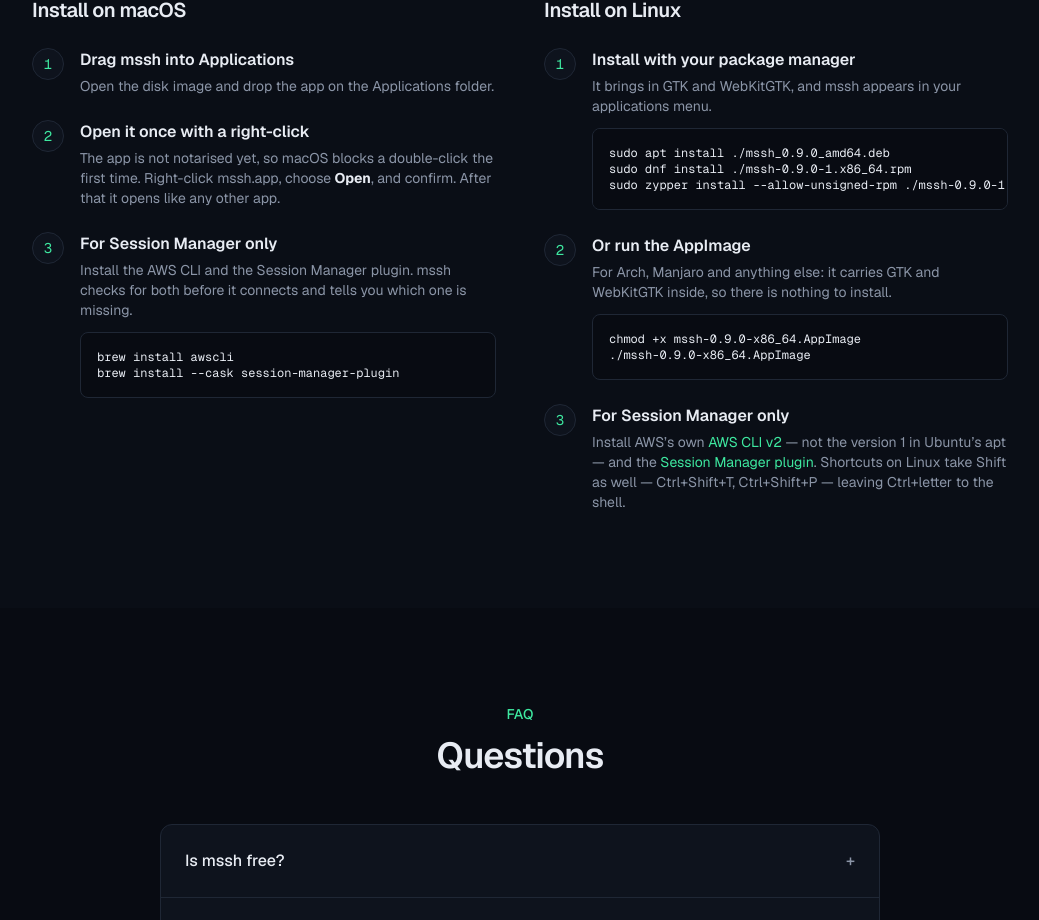
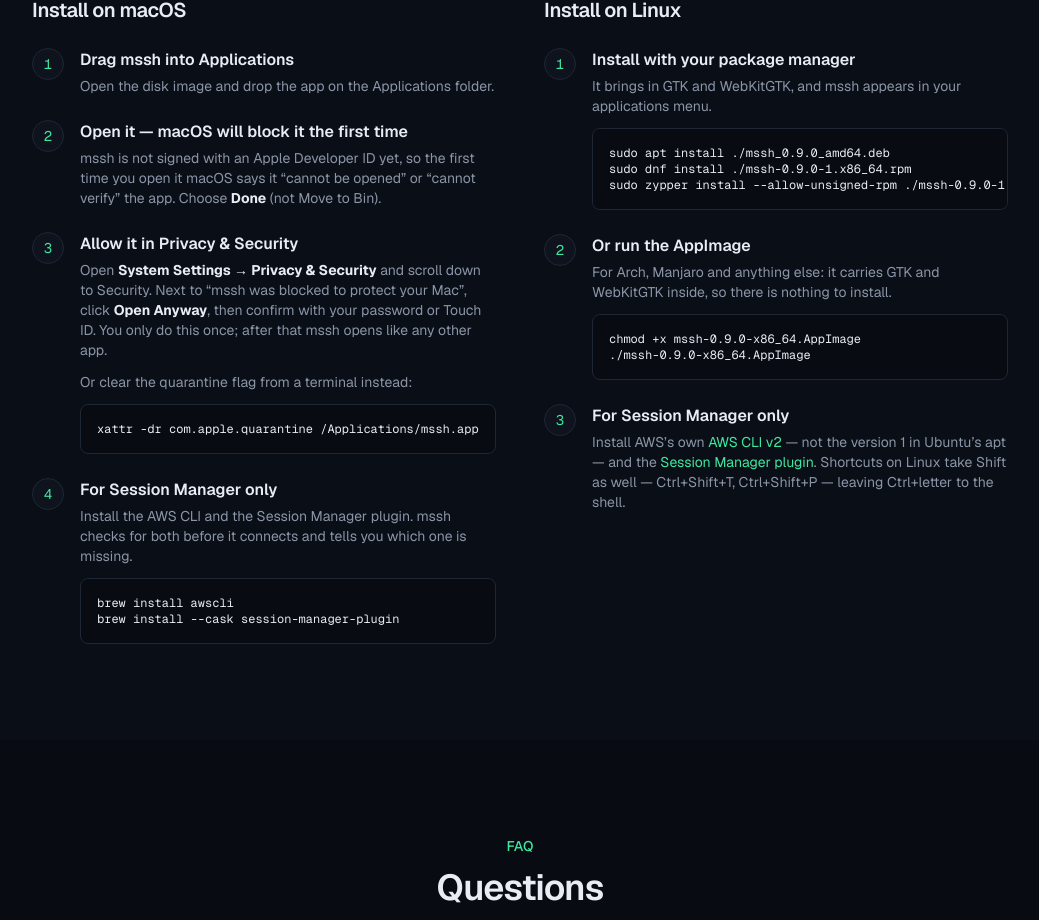
Before and after one commit to thanhhai45/mssh-web, a Next.js app: page / in a window 1280 px wide. Shown: the part 10240-11160 px from the top of the page, without its empty margins (120-1159 px from the left). Built offline with nearby package versions, Linux system fonts and the light colour scheme; no server answers.

Commit message:
update documents guide for install mssh app

```diff
--- a/src/app/page.tsx
+++ b/src/app/page.tsx
@@ -360,11 +360,22 @@ export default function Home() {
                 <h3 className="text-xl font-semibold tracking-tight">Install on macOS</h3>
                 <ol className="mt-6 space-y-6">
                   <Step n={1} title="Drag mssh into Applications">Open the disk image and drop the app on the Applications folder.</Step>
-                  <Step n={2} title="Open it once with a right-click">
-                    The app is not notarised yet, so macOS blocks a double-click the first time. Right-click mssh.app, choose
-                    <strong className="text-foreground"> Open</strong>, and confirm. After that it opens like any other app.
+                  <Step n={2} title="Open it — macOS will block it the first time">
+                    mssh is not signed with an Apple Developer ID yet, so the first time you open it macOS says it
+                    “cannot be opened” or “cannot verify” the app. Choose <strong className="text-foreground">Done</strong>{' '}
+                    (not Move to Bin).
                   </Step>
-                  <Step n={3} title="For Session Manager only">
+                  <Step n={3} title="Allow it in Privacy & Security">
+                    Open <strong className="text-foreground">System Settings → Privacy &amp; Security</strong> and scroll down to
+                    Security. Next to “mssh was blocked to protect your Mac”, click{' '}
+                    <strong className="text-foreground">Open Anyway</strong>, then confirm with your password or Touch ID. You
+                    only do this once; after that mssh opens like any other app.
+                    <p className="mt-3">Or clear the quarantine flag from a terminal instead:</p>
+                    <pre className="mt-3 overflow-x-auto rounded-lg border border-border bg-background p-4 font-mono text-xs text-foreground">
+{`xattr -dr com.apple.quarantine /Applications/mssh.app`}
+                    </pre>
+                  </Step>
+                  <Step n={4} title="For Session Manager only">
                     Install the AWS CLI and the Session Manager plugin. mssh checks for both before it connects and tells you
                     which one is missing.
                     <pre className="mt-3 overflow-x-auto rounded-lg border border-border bg-background p-4 font-mono text-xs text-foreground">
--- a/src/lib/faqs.ts
+++ b/src/lib/faqs.ts
@@ -27,8 +27,11 @@ export const faqs = [
   {
     question: 'Why does macOS warn me the first time I open it?',
     answer:
-      'The app is not yet signed with an Apple Developer ID, so Gatekeeper cannot vouch for it. ' +
-      'Right-click mssh.app, choose Open, and confirm — you only have to do this once.',
+      'The app is not yet signed with an Apple Developer ID, so Gatekeeper cannot vouch for it and ' +
+      'blocks it the first time. Close the warning with Done, then open System Settings → Privacy & ' +
+      'Security, scroll to Security and click Open Anyway next to mssh, and confirm with your password. ' +
+      'You only have to do this once. Alternatively, run ' +
+      '`xattr -dr com.apple.quarantine /Applications/mssh.app` in a terminal.',
   },
   {
     question: 'Does mssh work on Linux or Windows?',
```
